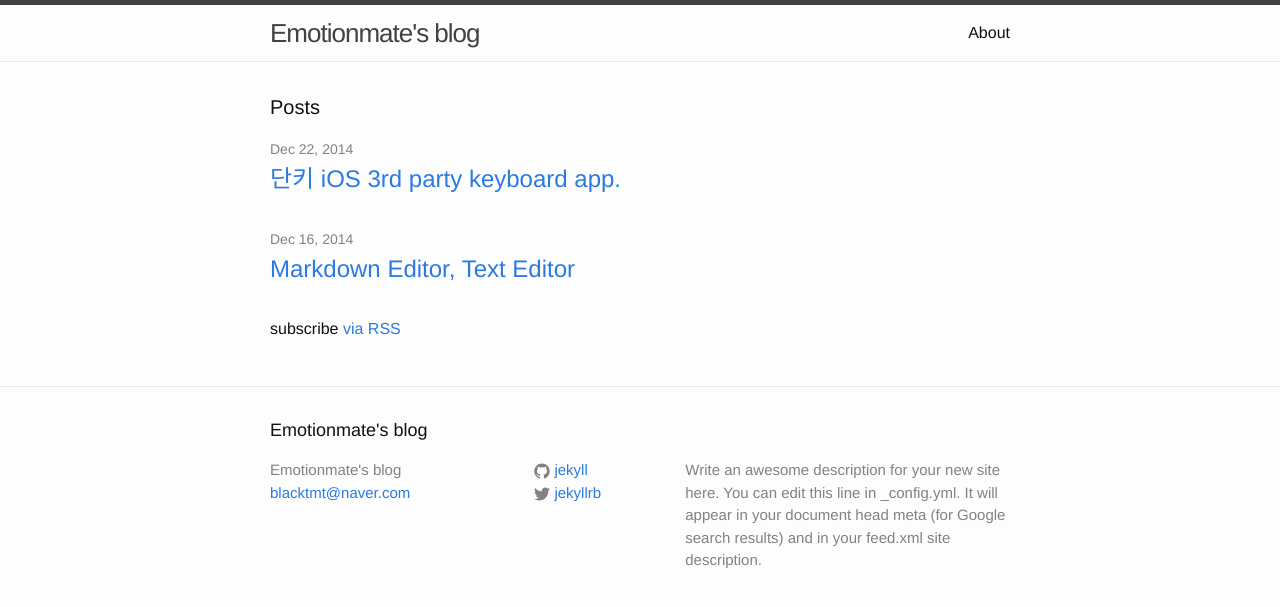
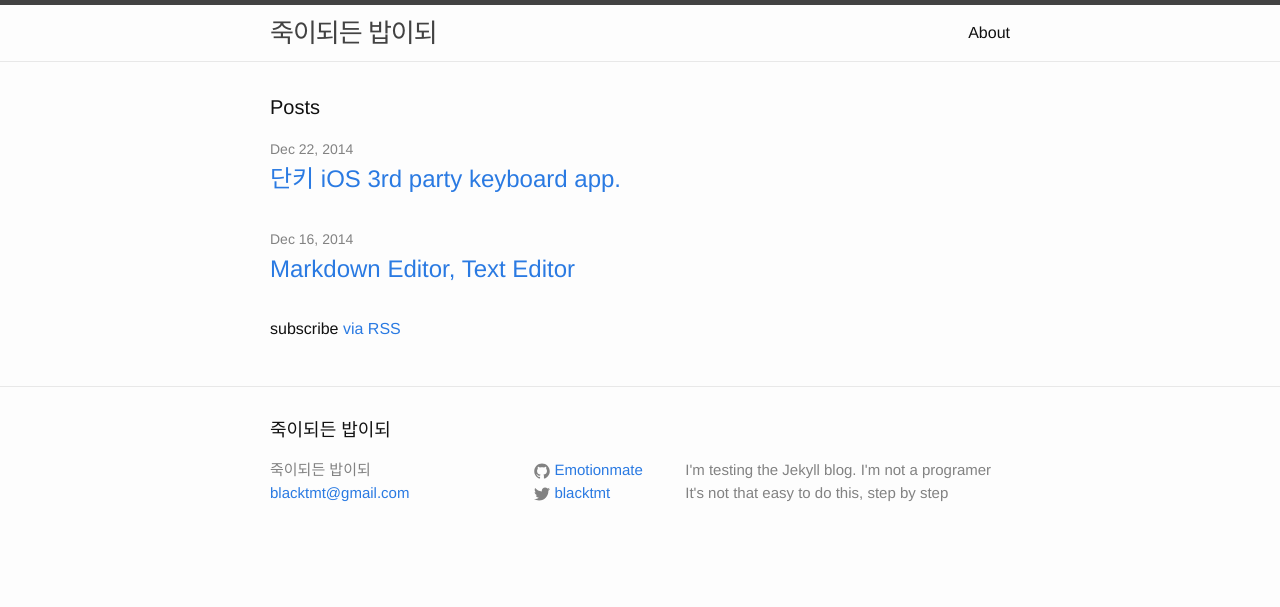
Before and after one commit to emotionmate/emotionmate.github.io, a Jekyll site: the page built from index.html, in a window 1280 px wide. Shown: the top 607 px of the page. Built offline with Jekyll 4.4.1, drawn with Linux system fonts in a browser that asks for light colours; Markdown is read by kramdown in place of the engine named in the settings.

Commit message:
Once again

```diff
--- a/_config.yml
+++ b/_config.yml
@@ -1,16 +1,18 @@
 # Site settings
-title: Emotionmate's blog
-email: blacktmt@naver.com
+title: 죽이되든 밥이되
+email: blacktmt@gmail.com
 description: > # this means to ignore newlines until "baseurl:"
-  Write an awesome description for your new site here. You can edit this
-  line in _config.yml. It will appear in your document head meta (for
-  Google search results) and in your feed.xml site description.
+  I'm testing the Jekyll blog.
+  I'm not a programer
+  It's not that easy to do this, step by step
 baseurl: "" # the subpath of your site, e.g. /blog/
 url: "http://emotionmate.github.io" # the base hostname & protocol for your site
-twitter_username: jekyllrb
-github_username:  jekyll
+twitter_username: blacktmt
+github_username:  Emotionmate
 
 # Build settings
+permalink: pretty
+
 markdown: redcarpet
 
 redcarpet:
```
Also changed, not shown: 1 other file.
